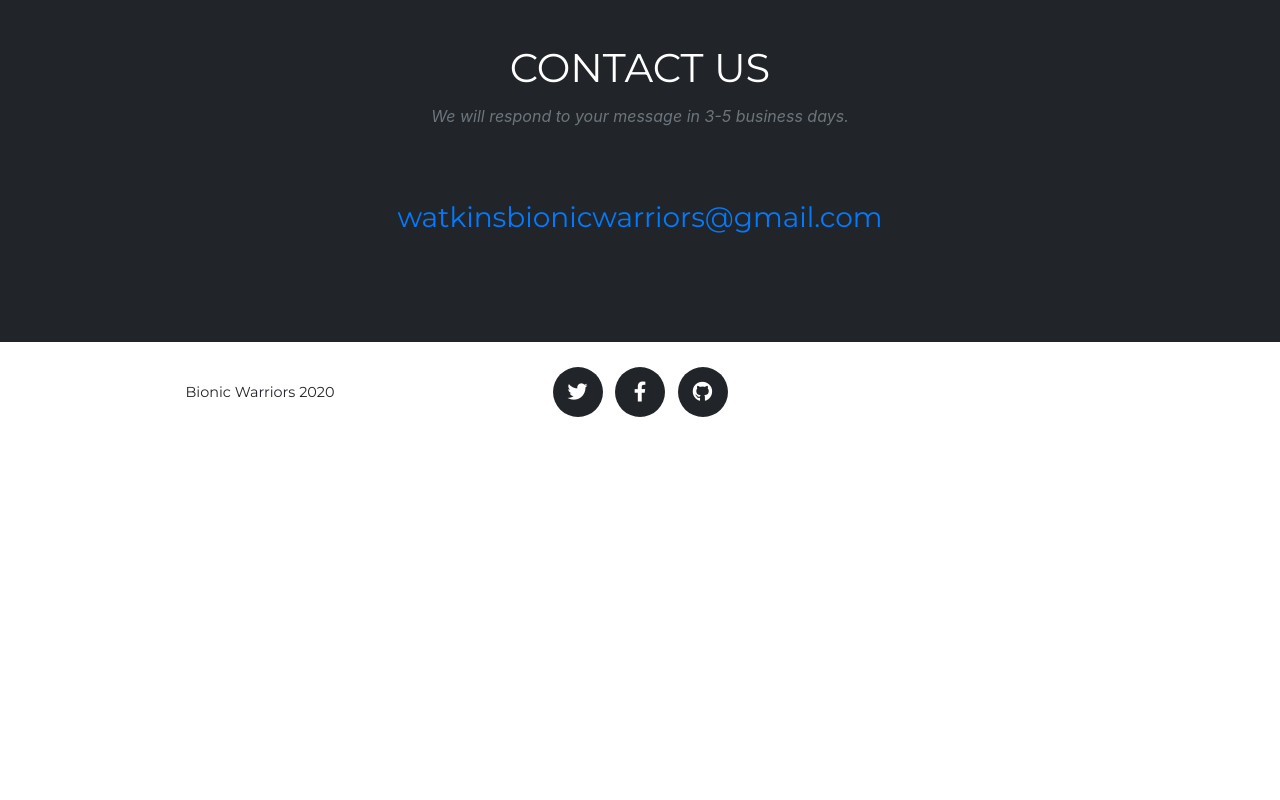
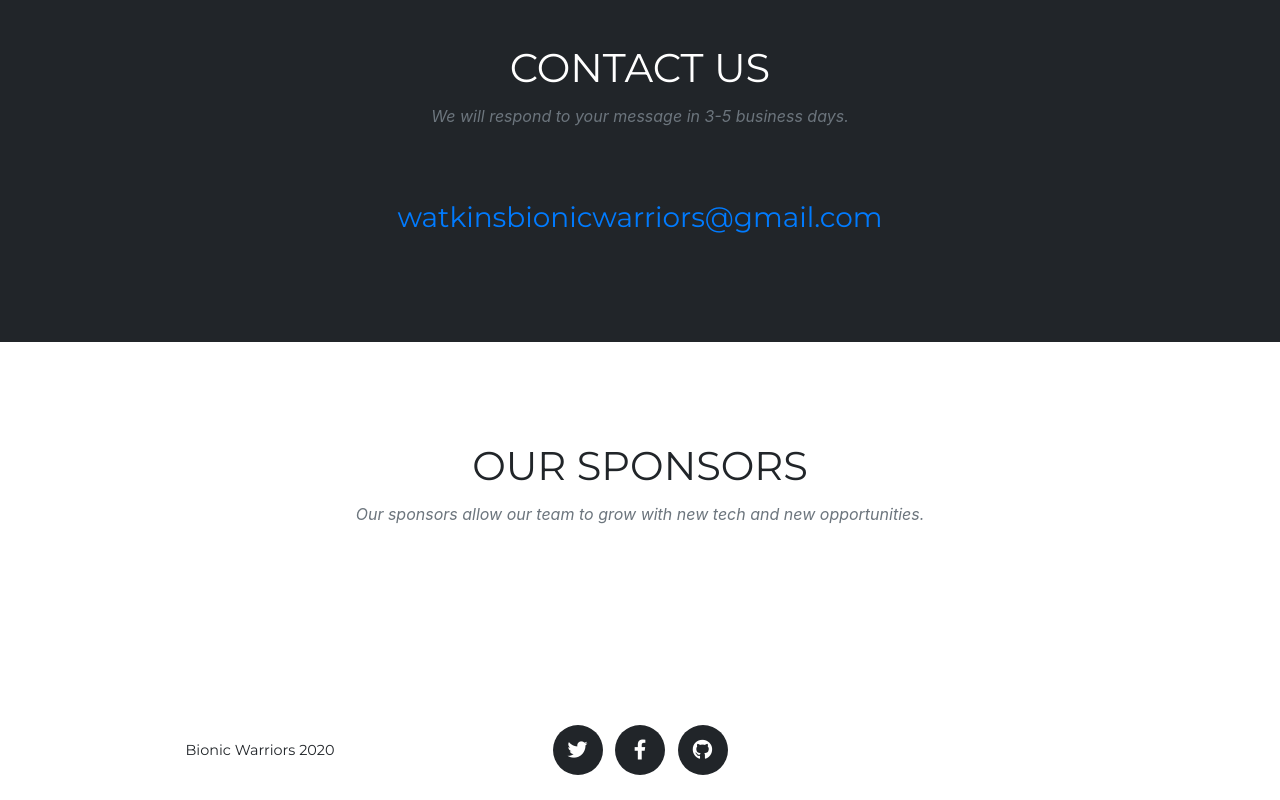
Before and after one commit to FRC6834/Website, a website with bundled scripts: page index.htm in a window 1280 px wide. Shown: the part 4882-5682 px from the top of the page. Before the commit the page ends 5324 px from the top, so only its background shows below. Built offline with nearby package versions, Linux system fonts and the light colour scheme; files whose address does not match are found by name; a web font is replaced by a local one.

Commit message:
new sponsorship page; -ik

```diff
--- a/index.htm
+++ b/index.htm
@@ -311,6 +311,24 @@
     </div>
   </section>
 
+  <!-- Sponsors -->
+
+  <section class="page-section" id="sponsors">
+    <div class="container">
+      <div class="row">
+        <div class="col-lg-12 text-center">
+          <h2 class="section-heading text-uppercase">Our sponsors</h2>
+          <h3 class="section-subheading text-muted">Our sponsors allow our team to grow with new tech and new opportunities.</h3>
+        </div>
+      </div>
+      <div class="row">
+        <div class="col-lg-12">
+          <!-- will place sponsors here -ik -->
+        </div>
+      </div>
+    </div>
+  </section>
+
 
   <!-- Footer -->
   <footer class="footer">
```
